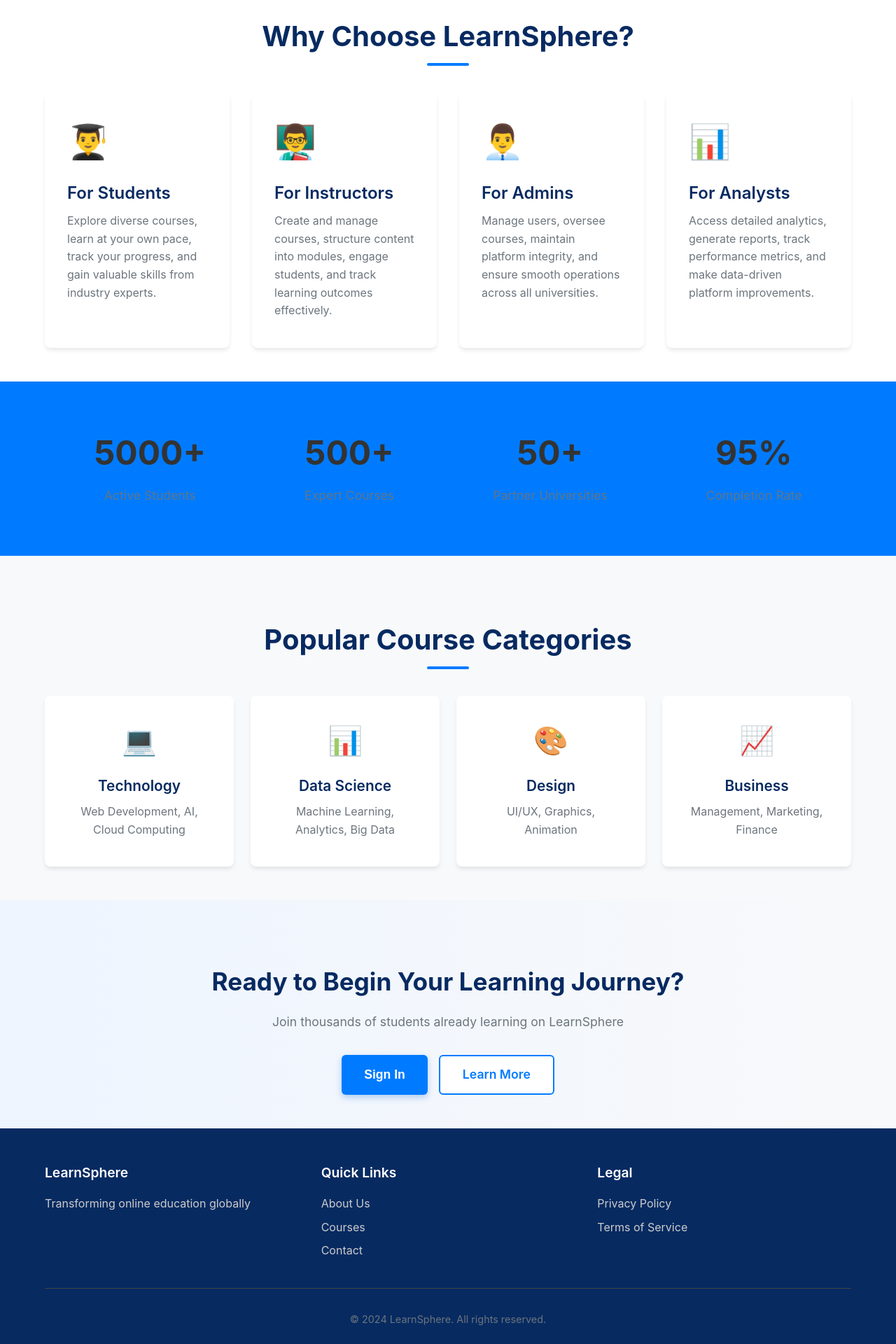
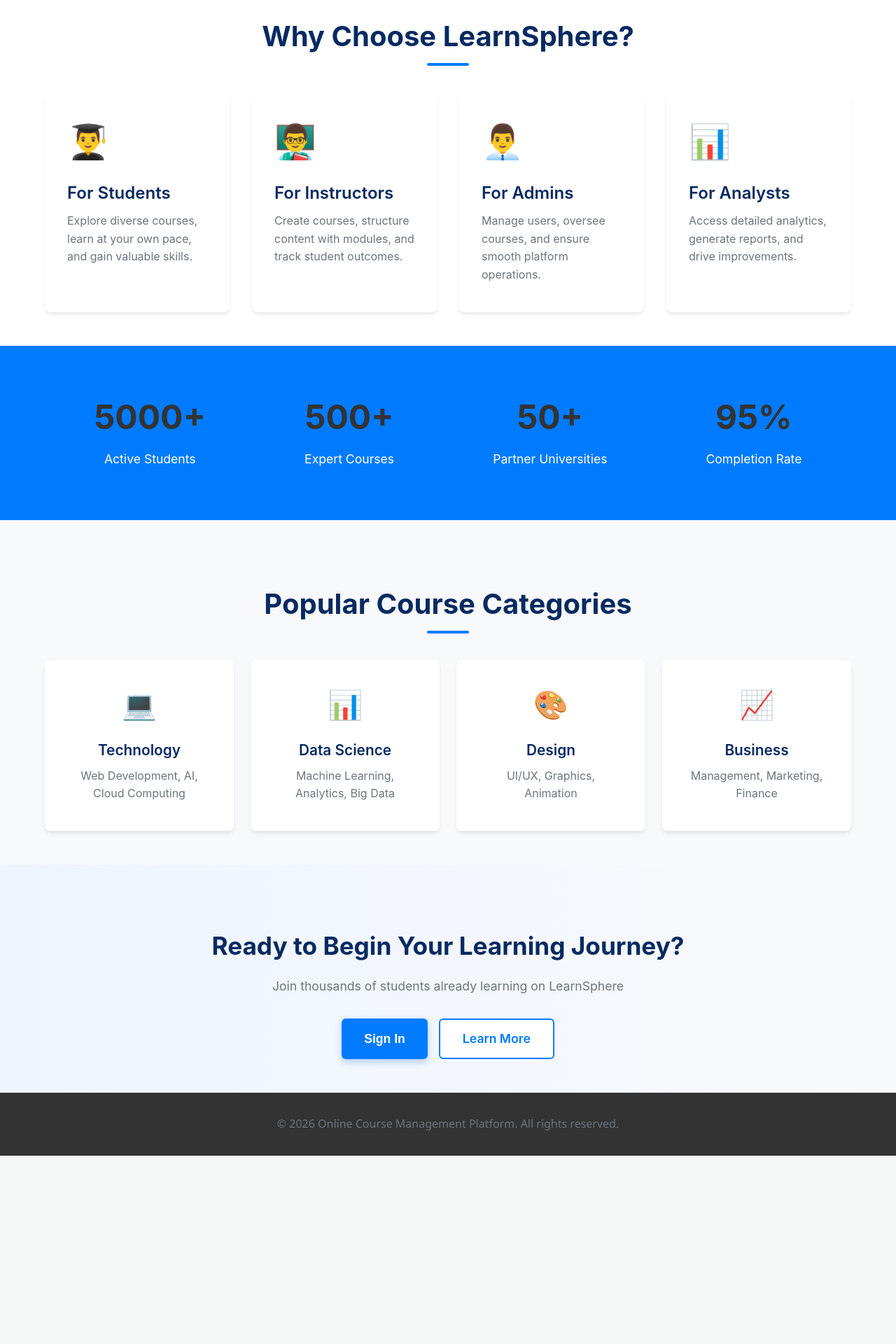
Before and after one commit to Yuvangates/online-course-management-platform, a React (Vite) app in the folder frontend/: page / in a window 1280 px wide. Shown: the part 791-2711 px from the top of the page at 70% size. After the commit the page ends 2442 px from the top, so only its background shows below. Built offline with nearby package versions, Linux system fonts and the light colour scheme.

Commit message:
some fixes

```diff
--- a/frontend/src/App.jsx
+++ b/frontend/src/App.jsx
@@ -158,7 +158,7 @@ const AppContent = () => {
         />
       </Routes>
 
-      {location.pathname !== '/' && <Footer />}
+      <Footer />
     </div>
   );
 };
--- a/frontend/src/pages/LandingPage.jsx
+++ b/frontend/src/pages/LandingPage.jsx
@@ -67,8 +67,7 @@ const LandingPage = () => {
             <div className="feature-icon">👨‍🎓</div>
             <h3>For Students</h3>
             <p>
-              Explore diverse courses, learn at your own pace, track your progress, and gain valuable
-              skills from industry experts.
+              Explore diverse courses, learn at your own pace, and gain valuable skills.
             </p>
           </div>
 
@@ -76,8 +75,7 @@ const LandingPage = () => {
             <div className="feature-icon">👨‍🏫</div>
             <h3>For Instructors</h3>
             <p>
-              Create and manage courses, structure content into modules, engage students, and track
-              learning outcomes effectively.
+              Create courses, structure content with modules, and track student outcomes.
             </p>
           </div>
 
@@ -85,8 +83,7 @@ const LandingPage = () => {
             <div className="feature-icon">👨‍💼</div>
             <h3>For Admins</h3>
             <p>
-              Manage users, oversee courses, maintain platform integrity, and ensure smooth operations
-              across all universities.
+              Manage users, oversee courses, and ensure smooth platform operations.
             </p>
           </div>
 
@@ -94,8 +91,7 @@ const LandingPage = () => {
             <div className="feature-icon">📊</div>
             <h3>For Analysts</h3>
             <p>
-              Access detailed analytics, generate reports, track performance metrics, and make
-              data-driven platform improvements.
+              Access detailed analytics, generate reports, and drive improvements.
             </p>
           </div>
         </div>
@@ -160,33 +156,6 @@ const LandingPage = () => {
         </div>
       </section>
 
-      {/* Footer */}
-      <footer className="landing-footer">
-        <div className="footer-content">
-          <div className="footer-section">
-            <h4>LearnSphere</h4>
-            <p>Transforming online education globally</p>
-          </div>
-          <div className="footer-section">
-            <h4>Quick Links</h4>
-            <ul>
-              <li><a href="#about">About Us</a></li>
-              <li><a href="#courses">Courses</a></li>
-              <li><a href="#contact">Contact</a></li>
-            </ul>
-          </div>
-          <div className="footer-section">
-            <h4>Legal</h4>
-            <ul>
-              <li><a href="#privacy">Privacy Policy</a></li>
-              <li><a href="#terms">Terms of Service</a></li>
-            </ul>
-          </div>
-        </div>
-        <div className="footer-bottom">
-          <p>&copy; 2024 LearnSphere. All rights reserved.</p>
-        </div>
-      </footer>
     </div>
   );
 };
--- a/frontend/src/pages/instructor/CourseGrade.jsx
+++ b/frontend/src/pages/instructor/CourseGrade.jsx
@@ -70,7 +70,10 @@ const CourseGrade = () => {
     <>
       <Navbar role="Instructor" />
       <div className="instructor-container">
-        <div className="course-header">
+        <div
+          className="course-header"
+          style={course?.image_url ? { backgroundImage: `url(${course.image_url})` } : {}}
+        >
           <div className="course-header-content">
             <h1>{course?.name || 'Course'}</h1>
             <p className="course-instructor" style={{ color: 'rgba(255, 255, 255, 0.9)' }}>
--- a/frontend/src/pages/instructor/InstructorDashboard.jsx
+++ b/frontend/src/pages/instructor/InstructorDashboard.jsx
@@ -59,7 +59,7 @@ const InstructorDashboard = () => {
         <div className="instructor-section-title">
           <h2>Your courses</h2>
         </div>
-        <p className="muted" style={{ marginTop: '-0.5rem', marginBottom: '1rem' }}>
+        <p className="instructor-section-subtitle">
           Edit modules and content, or grade students.
         </p>
 
--- a/frontend/src/pages/instructor/ManageCourse.jsx
+++ b/frontend/src/pages/instructor/ManageCourse.jsx
@@ -392,7 +392,11 @@ const ManageCourse = () => {
                       )}
                     </div>
 
-                    <div className={`module-content ${expandedModule?.module_number === mod.module_number ? 'expanded' : ''}`}>
+                    <div
+                      className={`module-content ${
+                        expandedModule?.module_number === mod.module_number ? 'expanded' : ''
+                      }`}
+                    >
                       <div className="module-content-inner">
                         {expandedModule?.module_number === mod.module_number && (
                           <>
--- a/frontend/src/styles/auth.css
+++ b/frontend/src/styles/auth.css
@@ -16,9 +16,9 @@
   position: absolute;
   top: 2rem;
   left: 2rem;
-  background: transparent;
+  background: var(--primary-color);
   border: 1px solid transparent;
-  color: var(--text-secondary);
+  color: white;
   font-size: var(--font-size-base);
   font-weight: var(--font-weight-semibold);
   cursor: pointer;
@@ -32,9 +32,9 @@
 }
 
 .back-button:hover {
-  background-color: var(--bg-white);
-  border-color: var(--border-light);
-  color: var(--text-primary);
+  background-color: var(--primary-dark);
+  transform: translateY(-2px);
+  box-shadow: var(--shadow-md);
 }
 
 .back-button .arrow {
--- a/frontend/src/styles/instructor/instructor-common.css
+++ b/frontend/src/styles/instructor/instructor-common.css
@@ -43,7 +43,7 @@
   display: inline-flex;
   align-items: center;
   gap: var(--space-sm);
-  transition: all var(--transition-base);
+  transition: all 0.3s cubic-bezier(0.2, 0.8, 0.2, 1);
 }
 
 .btn-instructor.primary {
--- a/frontend/src/styles/instructor/instructor-manage-course.css
+++ b/frontend/src/styles/instructor/instructor-manage-course.css
@@ -133,7 +133,7 @@
   border-radius: var(--radius-lg);
   overflow: hidden;
   box-shadow: var(--shadow-sm);
-  transition: all var(--transition-base);
+  transition: transform 0.3s cubic-bezier(0.2, 0.8, 0.2, 1), box-shadow 0.3s cubic-bezier(0.2, 0.8, 0.2, 1);
 }
 
 .module-card:hover {
@@ -186,7 +186,10 @@
   padding: 0 var(--space-lg);
   max-height: 0;
   overflow: hidden;
-  transition: max-height 0.35s ease-in-out, padding 0.35s ease-in-out;
+  /* Simple transition for the container collapse/expand */
+  transition: max-height 0.3s cubic-bezier(0.4, 0, 0.2, 1),
+              padding-top 0.3s cubic-bezier(0.4, 0, 0.2, 1),
+              padding-bottom 0.3s cubic-bezier(0.4, 0, 0.2, 1);
 }
 
 .module-content.expanded {
@@ -197,13 +200,13 @@
 
 .module-content-inner {
   opacity: 0;
-  transform: translateY(-10px);
-  transition: opacity 0.3s ease-out 0.1s, transform 0.3s ease-out 0.1s;
+  transition: opacity 0.3s ease-in;
 }
 
 .module-content.expanded .module-content-inner {
   opacity: 1;
-  transform: translateY(0);
+  /* Delay the fade-in to allow the container to expand first */
+  transition-delay: 0.15s;
 }
 
 .content-item {
--- a/frontend/src/styles/landing.css
+++ b/frontend/src/styles/landing.css
@@ -37,7 +37,7 @@
   cursor: pointer;
   font-weight: var(--font-weight-semibold);
   font-size: var(--font-size-base);
-  transition: all var(--transition-base);
+  transition: all 0.3s cubic-bezier(0.2, 0.8, 0.2, 1);
   text-decoration: none;
 }
 
@@ -94,7 +94,7 @@
   text-decoration: none;
   font-weight: var(--font-weight-semibold);
   font-size: 1.1rem;
-  transition: all var(--transition-base);
+  transition: all 0.3s cubic-bezier(0.2, 0.8, 0.2, 1);
   box-shadow: 0 4px 10px rgba(74, 144, 226, 0.4);
   border: none; /* Ensure button reset */
 }
@@ -112,7 +112,7 @@
 .placeholder-image {
   background: var(--bg-white);
   border-radius: var(--radius-lg);
-  box-shadow: var(--shadow-lg);
+  box-shadow: var(--shadow-md);
   padding: var(--space-3xl);
   text-align: center;
   display: flex;
@@ -120,12 +120,12 @@
   justify-content: center;
   font-size: 2rem;
   color: var(--primary-color);
-  transform: rotate(-3deg);
-  transition: transform var(--transition-base);
+  transition: transform 0.3s cubic-bezier(0.2, 0.8, 0.2, 1), box-shadow 0.3s cubic-bezier(0.2, 0.8, 0.2, 1);
 }
 
 .placeholder-image:hover {
-    transform: rotate(0deg) scale(1.05);
+    transform: translateY(-8px);
+    box-shadow: var(--shadow-lg);
 }
 
 .placeholder-image span {
@@ -172,12 +172,12 @@
   padding: var(--space-xl);
   border-radius: var(--radius-lg);
   box-shadow: var(--shadow-md);
-  transition: transform var(--transition-base), box-shadow var(--transition-base);
+  transition: transform 0.3s cubic-bezier(0.2, 0.8, 0.2, 1), box-shadow 0.3s cubic-bezier(0.2, 0.8, 0.2, 1);
 }
 
 .feature-card:hover {
-  transform: translateY(-10px);
-  box-shadow: 0 10px 20px rgba(0, 0, 0, 0.15);
+  transform: translateY(-8px);
+  box-shadow: var(--shadow-lg);
 }
 
 .feature-icon {
@@ -222,7 +222,7 @@
 
 .stat-label {
   font-size: 1.1rem;
-  opacity: 0.9;
+  color: var(--bg-white);
 }
 
 /* Categories Section */
@@ -241,13 +241,13 @@
   padding: var(--space-xl);
   border-radius: var(--radius-lg);
   box-shadow: var(--shadow-md);
-  transition: transform var(--transition-base), box-shadow var(--transition-base);
+  transition: transform 0.3s cubic-bezier(0.2, 0.8, 0.2, 1), box-shadow 0.3s cubic-bezier(0.2, 0.8, 0.2, 1);
   text-align: center;
 }
 
 .category-card:hover {
-  transform: translateY(-5px) scale(1.03);
-  box-shadow: 0 8px 20px rgba(0, 0, 0, 0.12);
+  transform: translateY(-8px);
+  box-shadow: var(--shadow-lg);
 }
 
 .category-icon {
@@ -299,61 +299,11 @@
   box-shadow: 0 4px 10px rgba(0, 0, 0, 0.05);
 }
 
-/* Footer */
-.landing-footer {
+/* Footer override for landing page */
+.landing-container + .site-footer {
   background-color: var(--text-primary);
-  color: var(--light-color);
-  padding: 3rem 5% 1rem;
-}
-
-.footer-content {
-  display: flex;
-  justify-content: space-between;
-  flex-wrap: wrap;
-  gap: 2rem;
-  margin-bottom: 2rem;
-  border-bottom: 1px solid #444;
-  padding-bottom: 2rem;
-}
-
-.footer-section {
-  flex: 1;
-  min-width: 200px;
-}
-
-.footer-section h4 {
-  font-size: 1.2rem;
-  margin-bottom: 1rem;
   color: var(--bg-white);
-}
-
-.footer-section p {
-    color: #ccc;
-}
-
-.footer-section ul {
-  list-style: none;
-  padding: 0;
-}
-
-.footer-section ul li {
-  margin-bottom: 0.5rem;
-}
-
-.footer-section ul li a {
-  color: #ccc;
-  text-decoration: none;
-  transition: color var(--transition-base);
-}
-
-.footer-section ul li a:hover {
-  color: var(--primary-light);
-}
-
-.footer-bottom {
-  text-align: center;
-  font-size: 0.9rem;
-  color: #aaa;
+  border-top: none;
 }
 
 /* Responsive Design */
@@ -384,9 +334,4 @@
   .features-grid, .categories-grid {
     grid-template-columns: 1fr;
   }
-
-  .footer-content {
-      flex-direction: column;
-      text-align: center;
-  }
 }
```
Also changed, not shown: frontend/src/styles/instructor/instructor-dashboard.css (+9 -4 lines).
